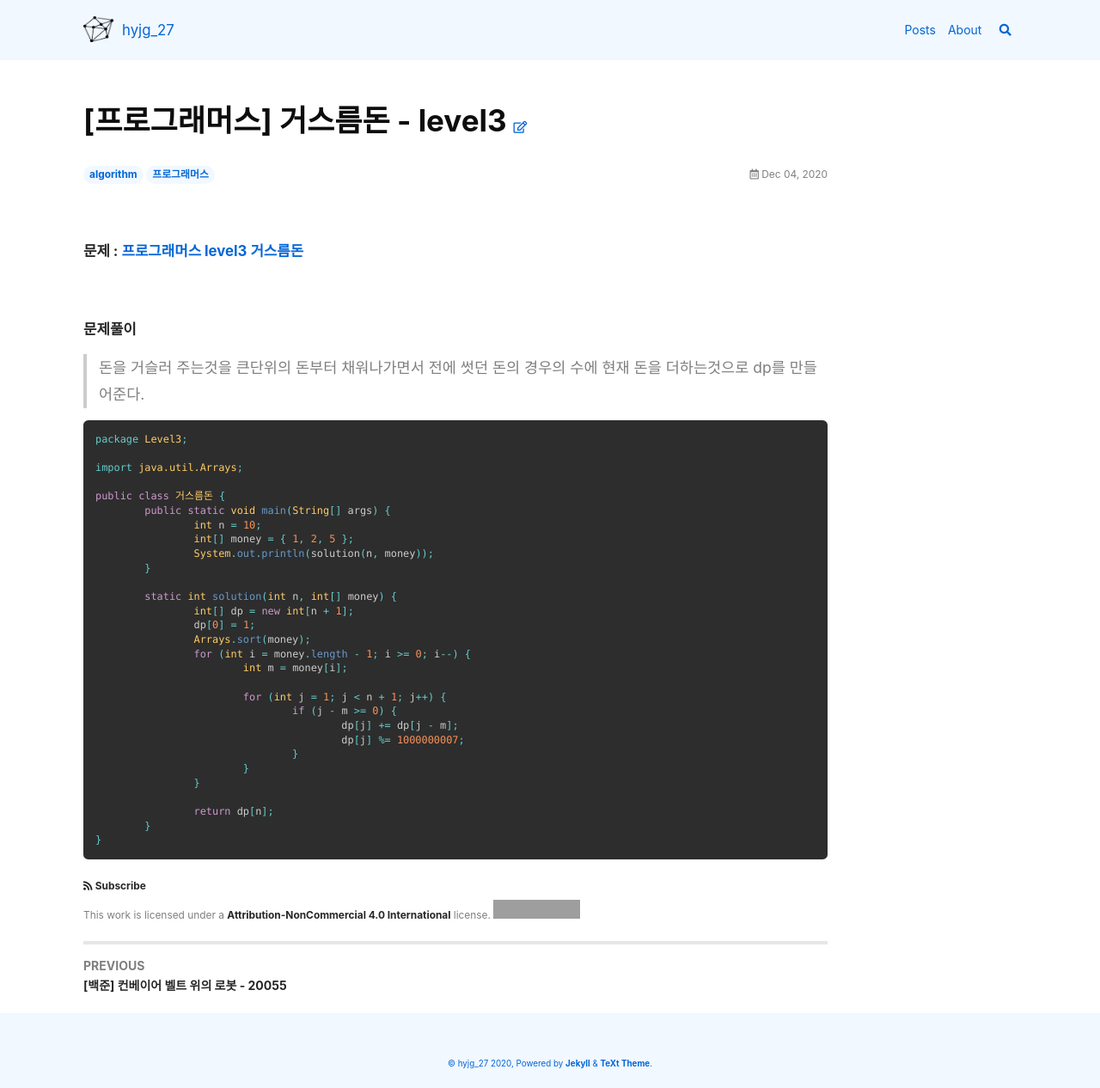
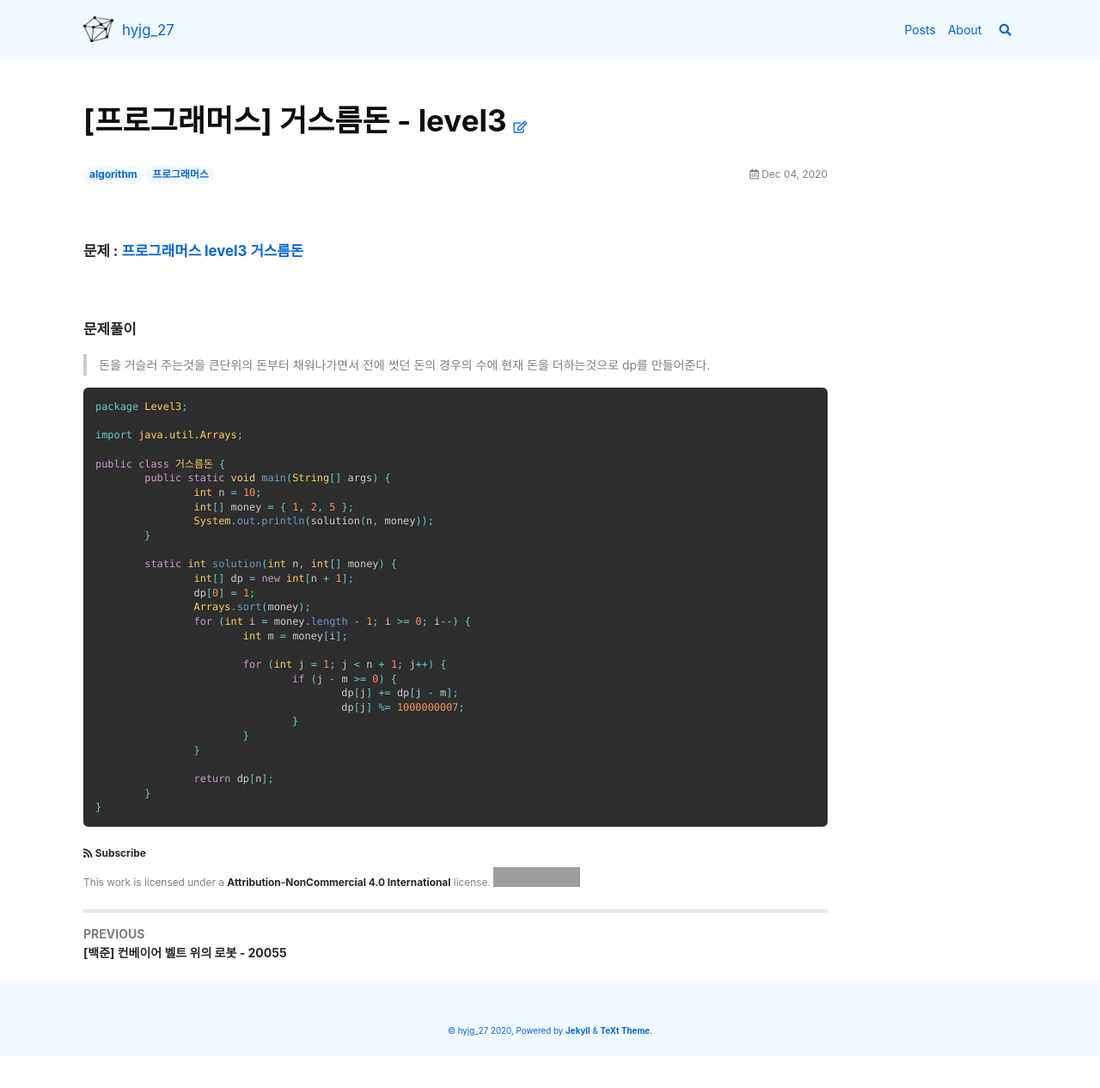
Before and after one commit to rlaguswhd19/rlaguswhd19.github.com, a Jekyll site: the page built from _posts/2020-12-04-[프로그래머스] 거스름돈 - level3.md, in a window 1280 px wide. Shown: the whole page at 86% size. Built offline with Jekyll 4.4.1, drawn with Linux system fonts in a browser that asks for light colours; nearby versions of some CDN libraries; after the commit the page ends 1228 px from its top, so only the background shows below that; grey boxes are pictures that could not be loaded.

Commit message:
content font-size change

```diff
--- a/_sass/components/_article-content.scss
+++ b/_sass/components/_article-content.scss
@@ -49,7 +49,7 @@
     @include split-line(left, 4px, $border-color);
     p {
       margin: map-get($spacers, 2) 0;
-      font-size: map-get($base, font-size-lg);
+      font-size: map-get($base, font-size);
     }
     & > :last-child {
       margin-bottom: 0;
```
